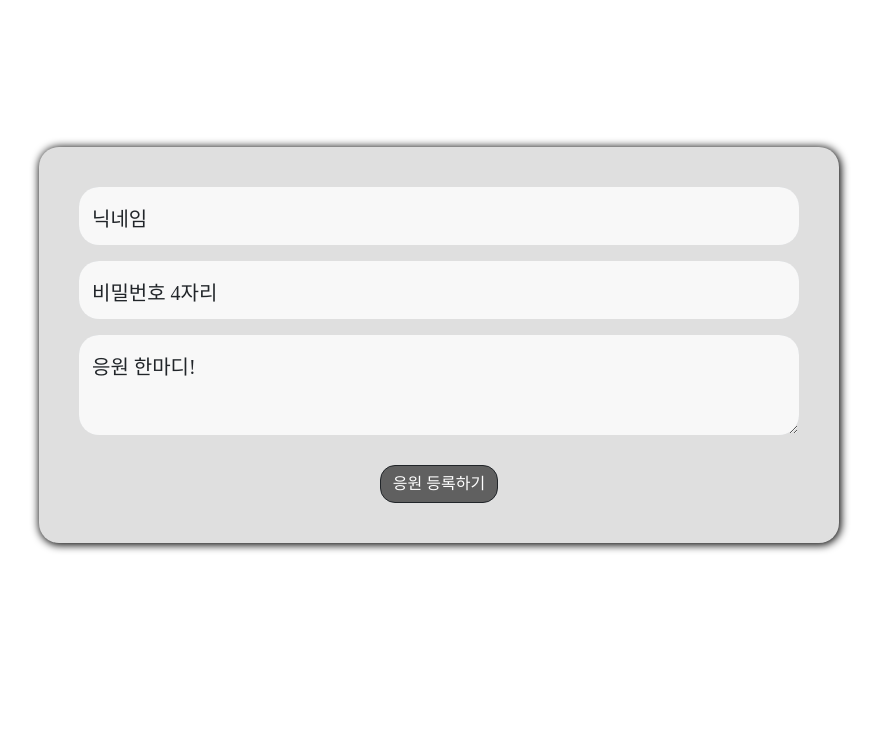
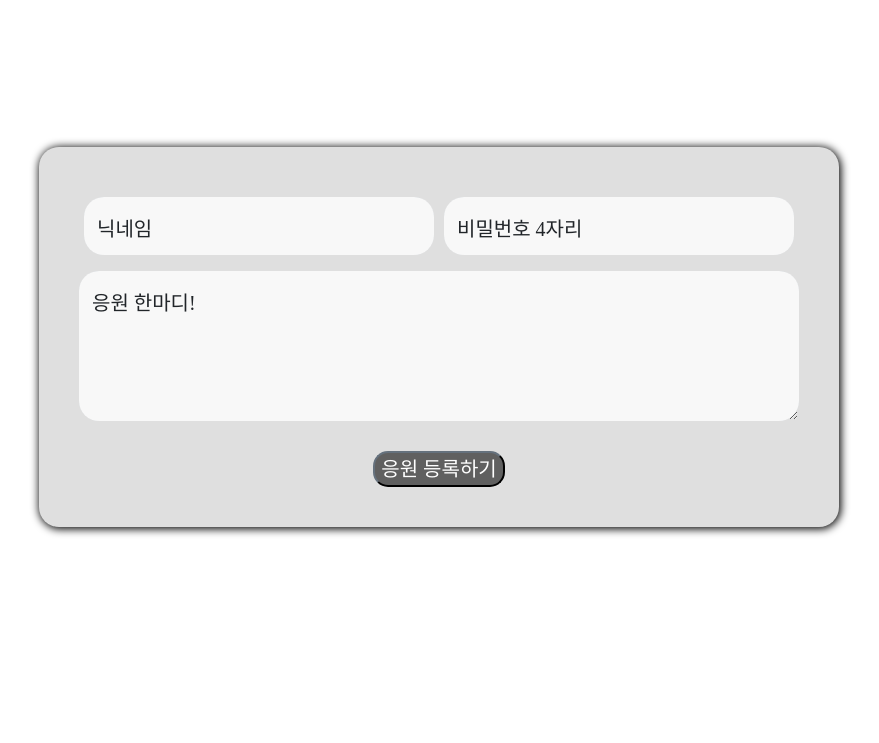
Before and after one commit to ParkJe2/team_IntroductionPage, a Flask app: page / in a window 1280 px wide. Shown: the part 415-1158 px from the top of the page, without its empty margins (201-1080 px from the left). Run offline with Flask 3, Linux system fonts and the light colour scheme; data that the repository does not hold is empty; some libraries are stand-ins or nearby versions.

Commit message:
김영빈 커밋!

```diff
--- a/static/style.css
+++ b/static/style.css
@@ -5,6 +5,7 @@
   font-family: "Noto Serif KR", serif;
 }
 
+/*-------------------------------- 김영빈 CSS--------------------------------------------- */
 .mypost {
   width: 95%;
   max-width: 800px;
@@ -23,6 +24,17 @@
   font-size: 20px;
   border-radius: 20px;
   width: 100%;
+}
+.IdBox {
+  display: flex;
+}
+.mb-3 {
+  margin: 10px auto;
+  width: 350px;
+}
+
+textarea.form-control {
+  min-height: calc(1.5em + (7.75rem + 2px));
 }
 
 .form-floating > .form-control:focus ~ label,
@@ -73,6 +85,12 @@
   border-radius: 20px;
   background-color: rgb(248, 248, 248);
 }
+.btn-dark {
+  color: #fff;
+  background-color: #212529;
+  border-color: #212529;
+  font-size: 20px;
+}
 
 .icon-btn {
   float: right;
@@ -81,6 +99,8 @@
   color: #000;
   cursor: pointer;
 }
+
+/* ---------------------------------------------------------------------- 김영빈  ---------- */
 
 /* intro.js css */
 .header {
@@ -219,3 +239,10 @@
   font-weight: bolder;
 }
 /* ---------------------------------------------- 혜진 */
+.modal {
+  z-index: 1050 !important;
+}
+
+.modal-backdrop {
+  z-index: 1040 !important;
+}
--- a/templates/index.html
+++ b/templates/index.html
@@ -203,24 +203,42 @@
     </div>
   </div>
   <!-- ------------------------------------------------------------ 혜진 -->
+  <!--------------------- 김영빈 조회 생성 구역 --------------------------------------------->
   <div class="mypost">
+    <div class="IdBox">
+
       <div class="form-floating mb-3">
           <input type="text" class="form-control" id="name" placeholder="url" />
           <label for="floatingInput">닉네임</label>
         </div>
+
         <div class="form-floating mb-3">
-      <input type="password" class="form-control" id="password" maxlength="4" placeholder="url" />
+          <input
+            type="password"
+            class="form-control"
+            id="password"
+            maxlength="4"
+            placeholder="url"
+          />
           <label for="floatingInput">비밀번호 4자리</label>
         </div>
+    </div>
     <div class="form-floating">
-      <textarea class="form-control" placeholder="Leave a comment here" id="comment" style="height: 100px"></textarea>
+      <textarea
+        class="form-control"
+        placeholder="Leave a comment here"
+        id="comment"
+        style="height: 100px"
+      ></textarea>
       <label for="floatingTextarea2">응원 한마디!</label>
     </div>
-    <button onclick="save_comment()" type="button" class="btn btn-dark">
+    <button onclick="save_comment()" type="button" class="btn-dark">
       응원 등록하기
     </button>
   </div>
+  <!-- 가져온 닉네임, 응원 한마디 보여주는 comment-list -->
   <div class="mycards" id="comment-list"></div>
+<!-- --------------------------------------------------김영빈 ----------------------------------- -->
   <div class="modal fade" id="DelModal" tabindex="-1" aria-hidden="true">
     <div class="modal-dialog modal-sm">
       <div class="modal-content">
```
Also changed, not shown: static/main.js (+14 -2 lines). Lines whose indentation alone changed are shown as unchanged.
